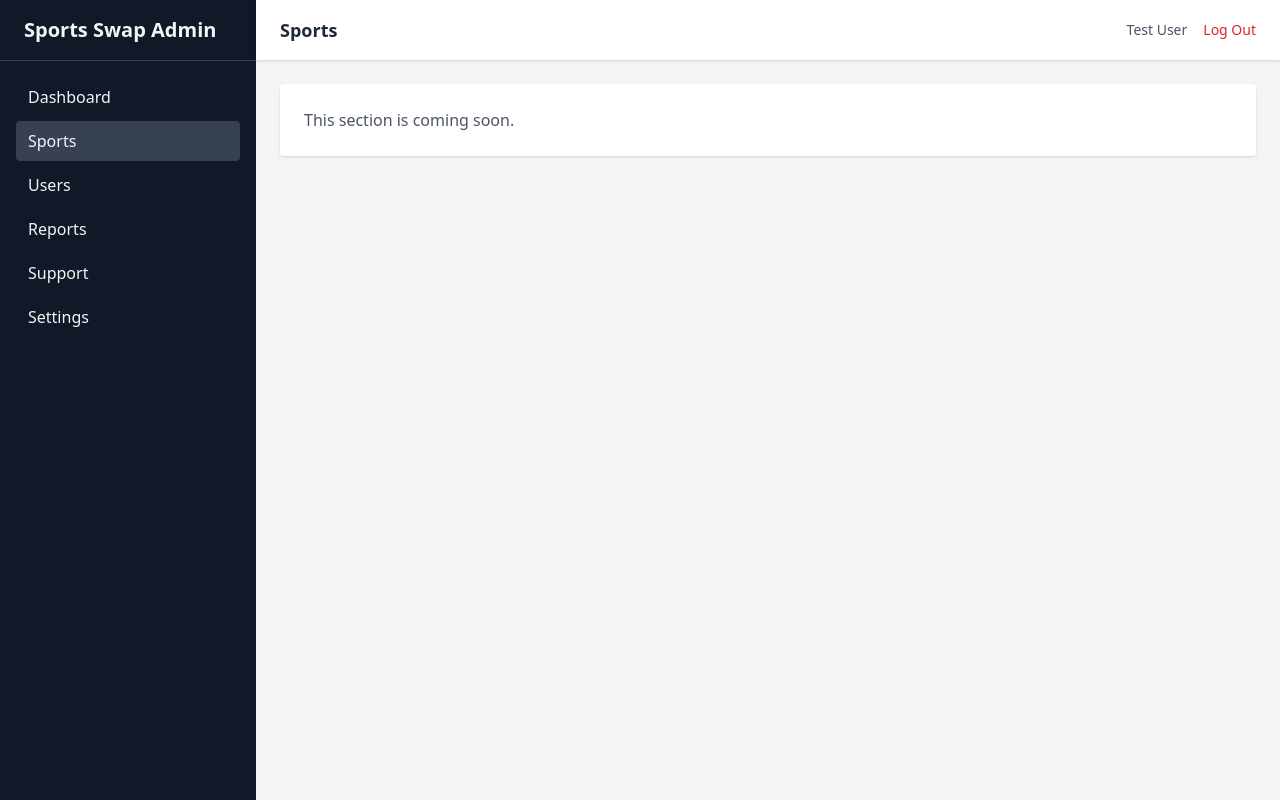
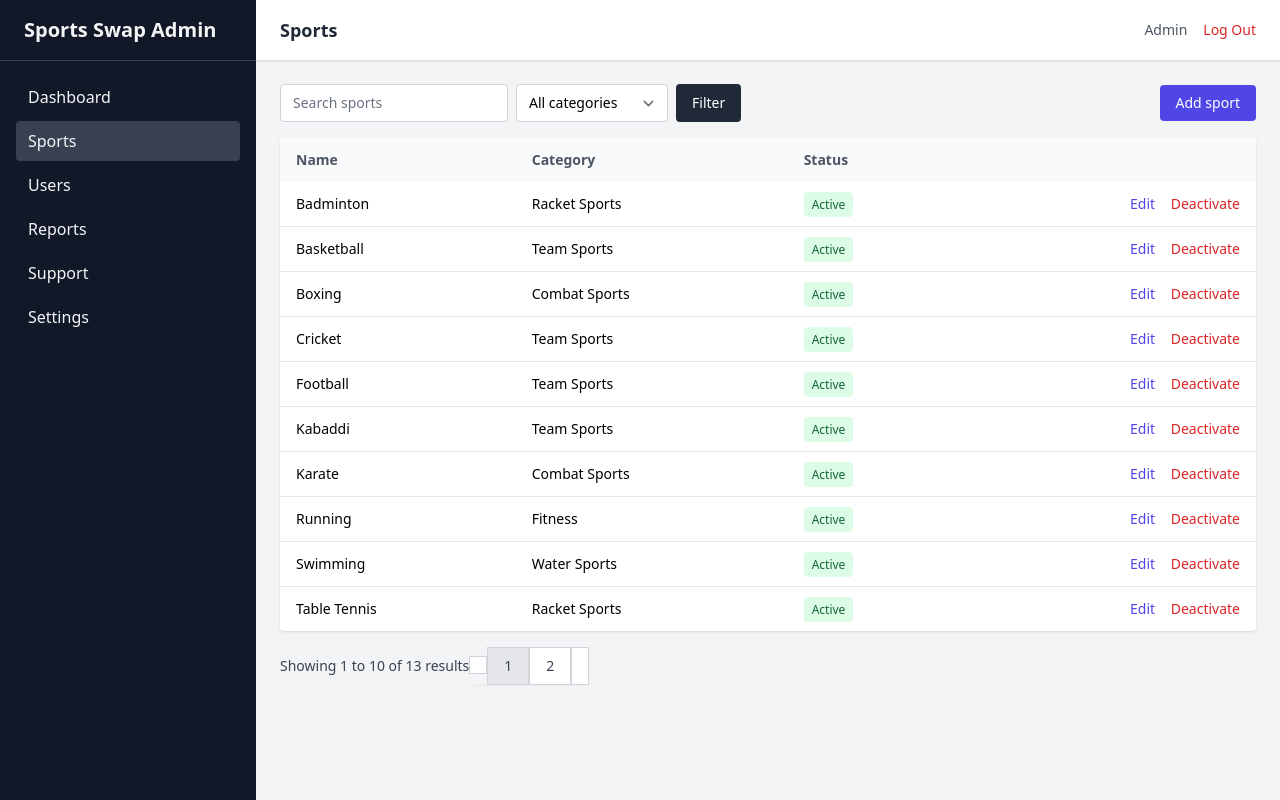
Before and after one commit to sanimbinfuad/Sports-Swap, a Laravel app: page /admin/sports in a window 1280 px wide. Run offline with Laravel 12, Linux system fonts and the light colour scheme; a user stored in the database is signed in; data comes from the database, SQL or seed files in the repository; style sheets or scripts are compiled from the project's sources.

Commit message:
R4: sports catalogue with admin management and public browse

```diff
--- a/app/Http/Controllers/Admin/DashboardController.php
+++ b/app/Http/Controllers/Admin/DashboardController.php
@@ -1,8 +1,13 @@
 <?php
+
+
+
+
 
 namespace App\Http\Controllers\Admin;
 
 use App\Http\Controllers\Controller;
+use App\Models\Sport;
 use App\Models\User;
 
 class DashboardController extends Controller
@@ -11,6 +16,7 @@ class DashboardController extends Controller
     {
         return view('admin.dashboard', [
             'userCount' => User::count(),
+            'sportCount' => Sport::active()->count(),
         ]);
     }
 }
--- /dev/null
+++ b/app/Http/Controllers/Admin/SportController.php
@@ -0,0 +1,66 @@
+<?php
+
+namespace App\Http\Controllers\Admin;
+
+
+
+
+use App\Http\Controllers\Controller;
+use App\Http\Requests\Admin\SportRequest;
+use App\Models\Sport;
+use App\Models\SportCategory;
+use Illuminate\Http\Request;
+
+class SportController extends Controller
+{
+    public function index(Request $request)
+    {
+        $sports = Sport::with('category')
+            ->search($request->query('q'))
+            ->inCategory($request->query('category'))
+            ->orderBy('name')
+            ->paginate(10)
+            ->withQueryString();
+
+        return view('admin.sports.index', [
+            'sports' => $sports,
+            'categories' => SportCategory::orderBy('name')->get(),
+        ]);
+    }
+
+    public function create()
+    {
+        return view('admin.sports.create', [
+            'categories' => SportCategory::orderBy('name')->get(),
+        ]);
+    }
+
+    public function store(SportRequest $request)
+    {
+        Sport::create($request->validated());
+
+        return redirect()->route('admin.sports.index')->with('status', 'Sport added.');
+    }
+
+    public function edit(Sport $sport)
+    {
+        return view('admin.sports.edit', [
+            'sport' => $sport,
+            'categories' => SportCategory::orderBy('name')->get(),
+        ]);
+    }
+
+    public function update(SportRequest $request, Sport $sport)
+    {
+        $sport->update($request->validated());
+
+        return redirect()->route('admin.sports.index')->with('status', 'Sport updated.');
+    }
+
+    public function toggle(Sport $sport)
+    {
+        $sport->update(['is_active' => ! $sport->is_active]);
+
+        return back()->with('status', $sport->is_active ? 'Sport activated.' : 'Sport deactivated.');
+    }
+}
--- /dev/null
+++ b/app/Models/Sport.php
@@ -0,0 +1,37 @@
+<?php
+
+namespace App\Models;
+
+use Illuminate\Database\Eloquent\Model;
+
+class Sport extends Model
+{
+    protected $fillable = ['sport_category_id', 'name', 'description', 'is_active'];
+
+    protected $casts = ['is_active' => 'boolean'];
+
+    public function category()
+    {
+        return $this->belongsTo(SportCategory::class, 'sport_category_id');
+    }
+
+    public function scopeActive($query)
+    {
+        return $query->where('is_active', true);
+    }
+
+    public function scopeSearch($query, ?string $term)
+    {
+        return $query->when($term, function ($q) use ($term) {
+            $q->where(function ($q) use ($term) {
+                $q->where('name', 'like', "%{$term}%")
+                  ->orWhere('description', 'like', "%{$term}%");
+            });
+        });
+    }
+
+    public function scopeInCategory($query, $categoryId)
+    {
+        return $query->when($categoryId, fn ($q) => $q->where('sport_category_id', $categoryId));
+    }
+}
--- /dev/null
+++ b/app/Models/SportCategory.php
@@ -0,0 +1,15 @@
+<?php
+
+namespace App\Models;
+
+use Illuminate\Database\Eloquent\Model;
+
+class SportCategory extends Model
+{
+    protected $fillable = ['name'];
+
+    public function sports()
+    {
+        return $this->hasMany(Sport::class);
+    }
+}
--- a/resources/views/admin/dashboard.blade.php
+++ b/resources/views/admin/dashboard.blade.php
@@ -6,7 +6,7 @@
         </div>
         <div class="bg-white rounded shadow p-6">
             <p class="text-sm text-gray-500">Sports in catalogue</p>
-            <p class="text-3xl font-semibold text-gray-800">-</p>
+            <p class="text-3xl font-semibold text-gray-800">{{ $sportCount }}</p>
         </div>
         <div class="bg-white rounded shadow p-6">
             <p class="text-sm text-gray-500">Completed swaps</p>
--- /dev/null
+++ b/resources/views/admin/sports/create.blade.php
@@ -0,0 +1,3 @@
+<x-admin-layout title="Add Sport">
+    @include('admin.sports._form', ['action' => route('admin.sports.store'), 'categories' => $categories])
+</x-admin-layout>
--- /dev/null
+++ b/resources/views/admin/sports/edit.blade.php
@@ -0,0 +1,3 @@
+<x-admin-layout title="Edit Sport">
+    @include('admin.sports._form', ['action' => route('admin.sports.update', $sport), 'sport' => $sport, 'categories' => $categories])
+</x-admin-layout>
--- /dev/null
+++ b/resources/views/admin/sports/index.blade.php
@@ -0,0 +1,59 @@
+<x-admin-layout title="Sports">
+    @if (session('status'))
+        <div class="mb-4 rounded bg-green-100 p-4 text-green-800">{{ session('status') }}</div>
+    @endif
+
+    <div class="mb-4 flex flex-wrap items-center justify-between gap-4">
+        <form method="GET" class="flex flex-wrap gap-2">
+            <input type="text" name="q" value="{{ request('q') }}" placeholder="Search sports"
+                   class="rounded border-gray-300 text-sm">
+            <select name="category" class="rounded border-gray-300 text-sm">
+                <option value="">All categories</option>
+                @foreach ($categories as $category)
+                    <option value="{{ $category->id }}" @selected(request('category') == $category->id)>{{ $category->name }}</option>
+                @endforeach
+            </select>
+            <button class="rounded bg-gray-800 px-4 py-2 text-sm text-white">Filter</button>
+        </form>
+        <a href="{{ route('admin.sports.create') }}"
+           class="rounded bg-indigo-600 px-4 py-2 text-sm text-white hover:bg-indigo-700">Add sport</a>
+    </div>
+
+    <div class="overflow-x-auto rounded bg-white shadow">
+        <table class="min-w-full text-sm">
+            <thead class="bg-gray-50 text-left text-gray-600">
+                <tr>
+                    <th class="px-4 py-3">Name</th>
+                    <th class="px-4 py-3">Category</th>
+                    <th class="px-4 py-3">Status</th>
+                    <th class="px-4 py-3"></th>
+                </tr>
+            </thead>
+            <tbody class="divide-y">
+                @forelse ($sports as $sport)
+                    <tr>
+                        <td class="px-4 py-3">{{ $sport->name }}</td>
+                        <td class="px-4 py-3">{{ $sport->category->name }}</td>
+                        <td class="px-4 py-3">
+                            <span class="rounded px-2 py-1 text-xs {{ $sport->is_active ? 'bg-green-100 text-green-800' : 'bg-gray-200 text-gray-700' }}">
+                                {{ $sport->is_active ? 'Active' : 'Inactive' }}
+                            </span>
+                        </td>
+                        <td class="space-x-3 px-4 py-3 text-right">
+                            <a href="{{ route('admin.sports.edit', $sport) }}" class="text-indigo-600 hover:underline">Edit</a>
+                            <form method="POST" action="{{ route('admin.sports.toggle', $sport) }}" class="inline">
+                                @csrf
+                                @method('PATCH')
+                                <button class="text-red-600 hover:underline">{{ $sport->is_active ? 'Deactivate' : 'Activate' }}</button>
+                            </form>
+                        </td>
+                    </tr>
+                @empty
+                    <tr><td colspan="4" class="px-4 py-6 text-center text-gray-500">No sports found.</td></tr>
+                @endforelse
+            </tbody>
+        </table>
+    </div>
+
+    <div class="mt-4">{{ $sports->links() }}</div>
+</x-admin-layout>
--- a/resources/views/components/public-layout.blade.php
+++ b/resources/views/components/public-layout.blade.php
@@ -13,6 +13,7 @@
         <div class="max-w-6xl mx-auto px-6 py-4 flex items-center justify-between">
             <a href="{{ url('/') }}" class="text-xl font-bold text-indigo-600">Sports Swap</a>
             <nav class="flex items-center gap-6 text-sm">
+                <a href="{{ route('sports.index') }}" class="hover:text-indigo-600">Sports</a>
                 <a href="{{ route('about') }}" class="hover:text-indigo-600">About</a>
                 @auth
                     @if (Auth::user()->isAdmin())
--- a/resources/views/layouts/navigation.blade.php
+++ b/resources/views/layouts/navigation.blade.php
@@ -23,6 +23,9 @@
                     </x-nav-link>
                     <x-nav-link :href="route('swaps.index')" :active="request()->routeIs('swaps.*')">
                         Swaps
+                    </x-nav-link>
+                    <x-nav-link :href="route('sports.index')" :active="request()->routeIs('sports.*')">
+                        Sports
                     </x-nav-link>
                 </div>
             </div>
--- a/routes/web.php
+++ b/routes/web.php
@@ -3,6 +3,9 @@
 use App\Http\Controllers\ProfileController;
 use Illuminate\Support\Facades\Route;
 use App\Http\Controllers\Admin\DashboardController;
+use App\Http\Controllers\Admin\SportController as AdminSportController;
+use App\Http\Controllers\SportController;
+
 
 Route::get('/', function () {
     return view('welcome');
@@ -23,7 +26,9 @@ Route::middleware(['auth', 'role:admin'])
     ->name('admin.')
     ->group(function () {
         Route::get('/', [DashboardController::class, 'index'])->name('dashboard');
-        Route::view('/sports', 'admin.coming-soon', ['title' => 'Sports'])->name('sports.index');
+        //Route::view('/sports', 'admin.coming-soon', ['title' => 'Sports'])->name('sports.index');
+        Route::resource('sports', AdminSportController::class)->except(['show', 'destroy']);
+        Route::patch('sports/{sport}/toggle', [AdminSportController::class, 'toggle'])->name('sports.toggle');
         Route::view('/users', 'admin.coming-soon', ['title' => 'Users'])->name('users.index');
         Route::view('/reports', 'admin.coming-soon', ['title' => 'Reports'])->name('reports.index');
         Route::view('/support', 'admin.coming-soon', ['title' => 'Support'])->name('support.index');
@@ -32,10 +37,14 @@ Route::middleware(['auth', 'role:admin'])
 
 Route::view('/about', 'about')->name('about');
 
+Route::get('/sports', [SportController::class, 'index'])->name('sports.index');
+
 Route::middleware('auth')->group(function () {
     Route::view('/skills', 'coming-soon', ['title' => 'My Skills'])->name('skills.index');
     Route::view('/matches', 'coming-soon', ['title' => 'Matches'])->name('matches.index');
     Route::view('/swaps', 'coming-soon', ['title' => 'Swaps'])->name('swaps.index');
 });
 
+
+
 require __DIR__.'/auth.php';
```
Also changed, not shown: app/Http/Controllers/SportController.php (added, +26 -0 lines), app/Http/Requests/Admin/SportRequest.php (added, +26 -0 lines), database/seeders/DatabaseSeeder.php (+3 -10 lines), database/seeders/SportSeeder.php (added, +32 -0 lines), resources/views/admin/sports/_form.blade.php (added, +49 -0 lines), resources/views/sports/index.blade.php (added, +31 -0 lines), database/migrations/2026_11_15_043407_create_sport_categories_table.php (added), database/migrations/2026_11_15_043413_create_sports_table.php (added).
